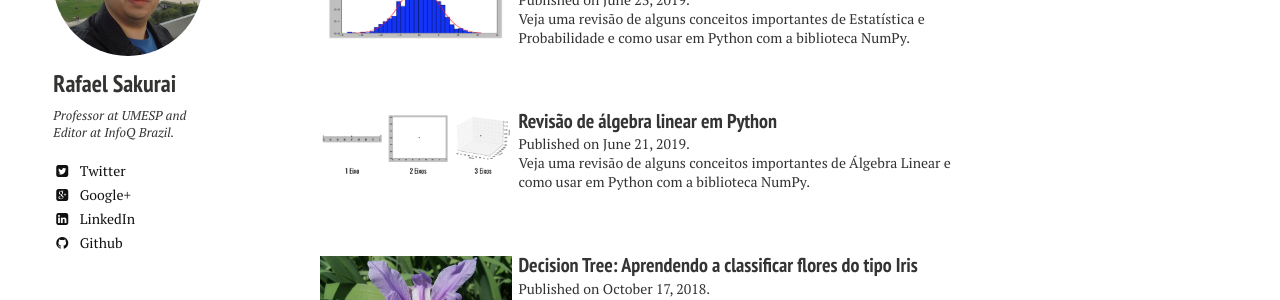
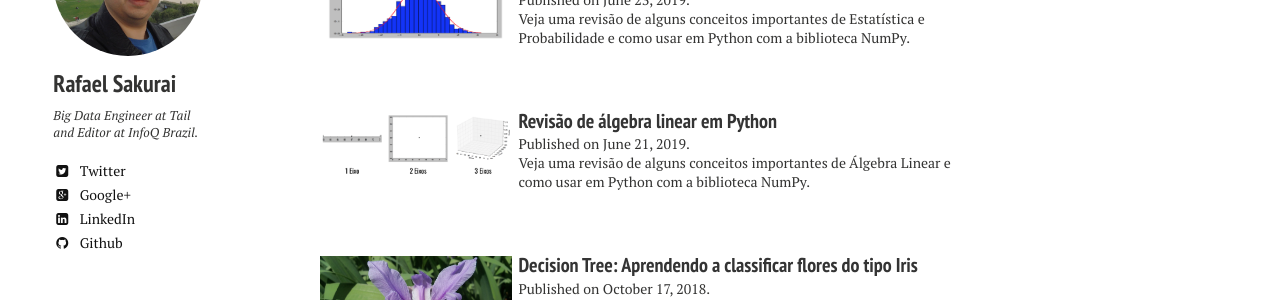
Before and after one commit to rafaelsakurai/rafaelsakurai.github.io, a Jekyll site: the page built from index.md, in a window 1280 px wide. Shown: the part 552-852 px from the top of the page. Built offline with Jekyll 4.4.1, drawn with Linux system fonts in a browser that asks for light colours; nearby versions of some CDN libraries.

Commit message:
Atualizar minibio da home

```diff
--- a/_config.yml
+++ b/_config.yml
@@ -28,7 +28,7 @@ kramdown:
 owner:
   name: Rafael Sakurai
   avatar: bio-photo.jpg
-  bio: "Professor at UMESP and Editor at InfoQ Brazil."
+  bio: "Big Data Engineer at Tail and Editor at InfoQ Brazil."
   email:
   disqus-shortname: rafaelsakurai
   twitter: rafaelsakurai
```
